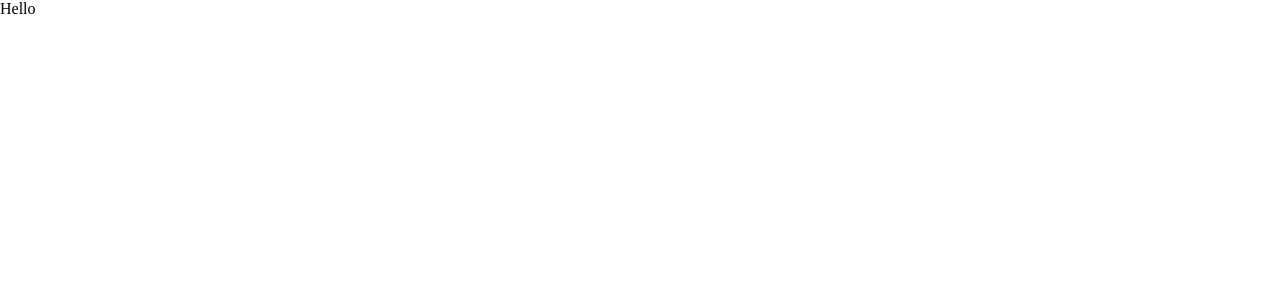
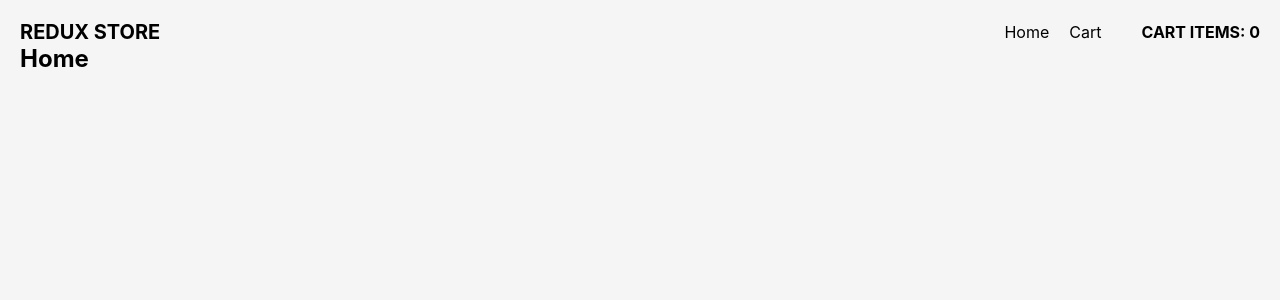
Before and after one commit to ihossen016/Basic-Redux, a React (Create React App) app: page / in a window 1280 px wide. Shown: the top 300 px of the page. Built offline with nearby package versions, Linux system fonts and the light colour scheme.

Commit message:
basic file structure and routes added

```diff
--- a/src/App.js
+++ b/src/App.js
@@ -1,5 +1,25 @@
+import { BrowserRouter, Route, Routes } from "react-router-dom";
+
+// Components
+import Navbar from "./components/Navbar";
+
+// Pages
+import Cart from "./pages/Cart";
+import Home from "./pages/Home";
+
 function App() {
-  return <div className="App">Hello</div>;
+    return (
+        <div className="app">
+            <BrowserRouter>
+                <Navbar />
+
+                <Routes>
+                    <Route path="/" element={<Home />}></Route>
+                    <Route path="/cart" element={<Cart />}></Route>
+                </Routes>
+            </BrowserRouter>
+        </div>
+    );
 }
 
 export default App;
--- /dev/null
+++ b/src/components/Navbar.js
@@ -0,0 +1,23 @@
+import React from "react";
+import { Link } from "react-router-dom";
+
+const Navbar = () => {
+    return (
+        <div className="navbar">
+            <span className="logo">REDUX STORE</span>
+
+            <div>
+                <Link className="navLink" to="/">
+                    Home
+                </Link>
+                <Link className="navLink" to="/cart">
+                    Cart
+                </Link>
+
+                <span className="cartCount">Cart Items: 0</span>
+            </div>
+        </div>
+    );
+};
+
+export default Navbar;
--- a/src/index.css
+++ b/src/index.css
@@ -1,5 +1,81 @@
 * {
-  margin: 0;
-  padding: 0;
-  box-sizing: border-box;
+    margin: 0;
+    padding: 0;
+    box-sizing: border-box;
 }
+body {
+    margin: 0;
+    font-family: -apple-system, BlinkMacSystemFont, "Segoe UI", "Roboto",
+        "Oxygen", "Ubuntu", "Cantarell", "Fira Sans", "Droid Sans",
+        "Helvetica Neue", sans-serif;
+    -webkit-font-smoothing: antialiased;
+    -moz-osx-font-smoothing: grayscale;
+    padding: 20px;
+    background: whitesmoke;
+}
+img {
+    height: 80px;
+}
+.app {
+    max-width: 1280px;
+    margin: 0 auto;
+}
+.navbar {
+    display: flex;
+    align-items: center;
+    justify-content: space-between;
+}
+.logo {
+    font-size: 20px;
+    font-weight: bold;
+}
+.card {
+    background: white;
+    padding: 20px;
+    text-align: center;
+    border-radius: 10px;
+}
+.productsWrapper {
+    display: grid;
+    grid-template-columns: repeat(4, 1fr);
+    gap: 30px;
+}
+.btn {
+    border: none;
+    outline: none;
+    background: #764abc;
+    padding: 5px 10px;
+    color: #fff;
+    border-radius: 5px;
+    font-weight: bold;
+    cursor: pointer;
+    transition: all 0.3s ease-in-out;
+}
+
+.btn:hover {
+    background: #513282;
+}
+
+.heading {
+    padding: 25px 0;
+}
+.cartCount {
+    font-weight: bold;
+    text-transform: uppercase;
+    margin-left: 40px;
+}
+.navLink {
+    text-decoration: none;
+    color: black;
+    margin-left: 20px;
+}
+
+.cartCard {
+    display: flex;
+    align-items: center;
+    justify-content: space-between;
+    background: #fff;
+    margin-bottom: 20px;
+    padding: 14px;
+    border-radius: 5px;
+}
--- /dev/null
+++ b/src/pages/Cart.js
@@ -0,0 +1,11 @@
+import React from "react";
+
+const Cart = () => {
+    return (
+        <div>
+            <h2>Cart</h2>
+        </div>
+    );
+};
+
+export default Cart;
--- /dev/null
+++ b/src/pages/Home.js
@@ -0,0 +1,11 @@
+import React from "react";
+
+const Home = () => {
+    return (
+        <div>
+            <h2>Home</h2>
+        </div>
+    );
+};
+
+export default Home;
```
